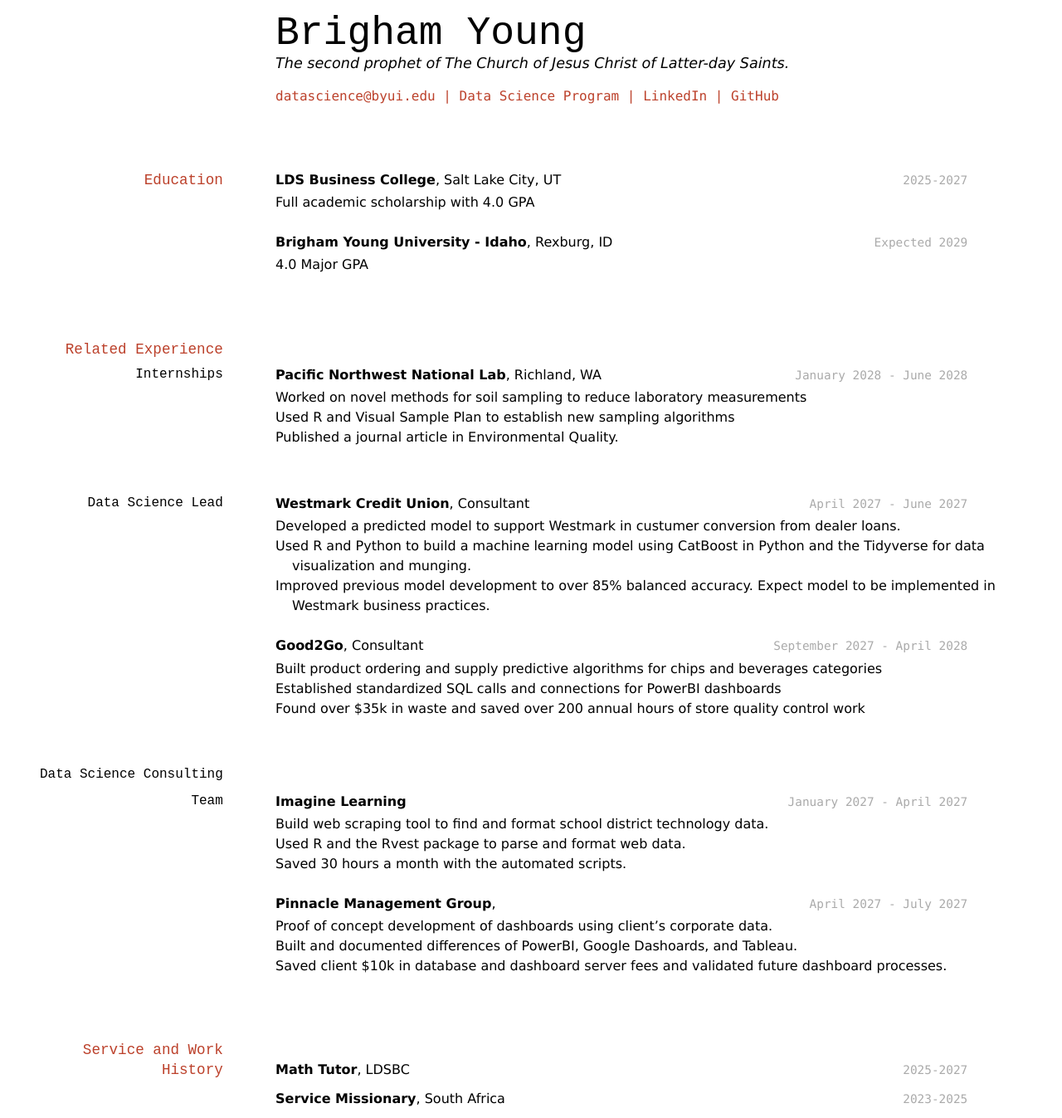
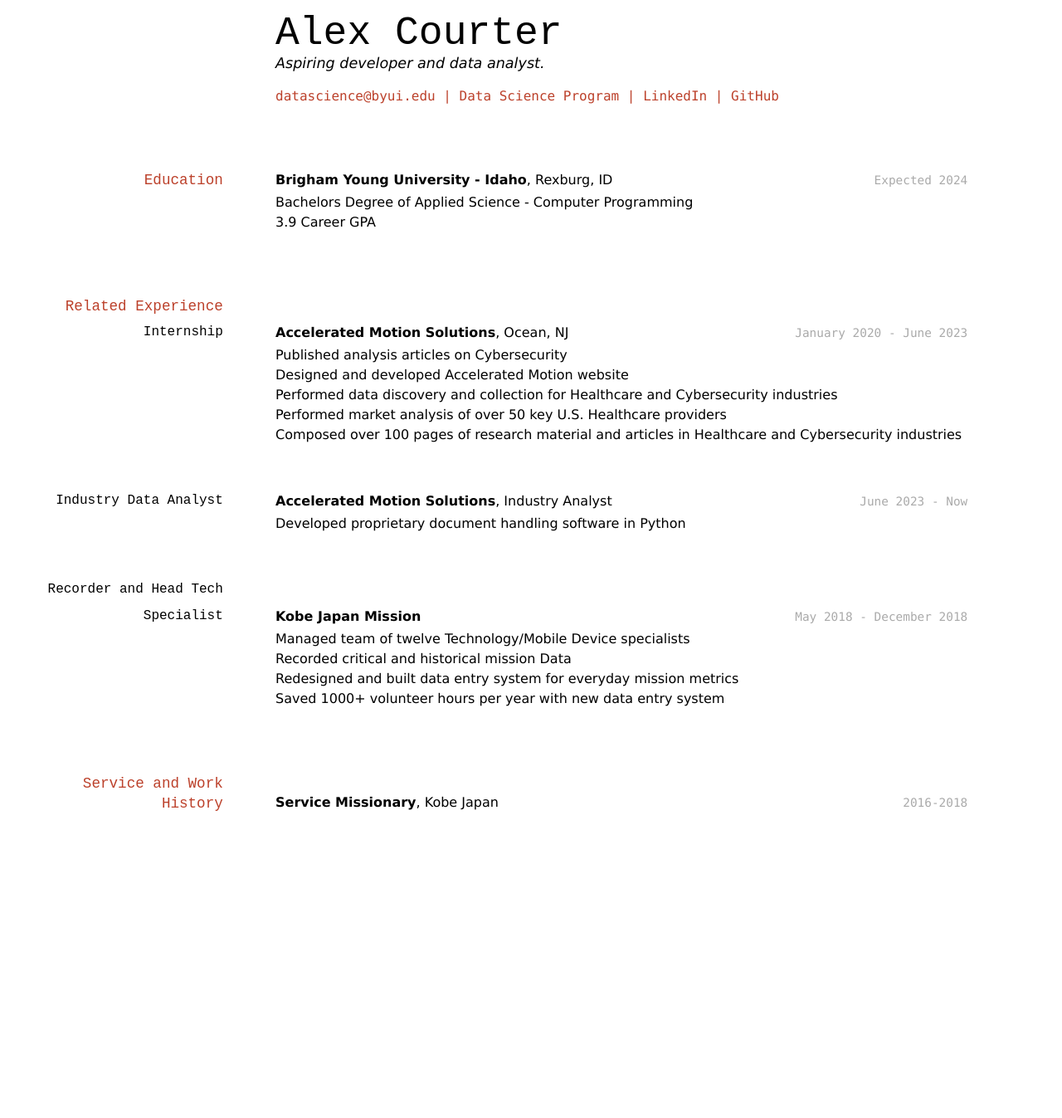
Before and after one commit to AlexxCourter/courter-resume, a Jekyll site: the page built from docs/index.md, in a window 1280 px wide. Shown: the whole page at 83% size. Built offline with Jekyll 4.4.1, drawn with Linux system fonts in a browser that asks for light colours; after the commit the page ends 990 px from its top, so only the background shows below that.

Commit message:
First draft docs>index.md

```diff
--- a/docs/index.md
+++ b/docs/index.md
@@ -1,9 +1,9 @@
 ---
 layout: cv
-title: Brigham Young's Resume
+title: Alex Courter's Resume
 ---
-# Brigham Young
-The second prophet of The Church of Jesus Christ of Latter-day Saints.
+# Alex Courter
+Aspiring developer and data analyst.
 
 <div id="webaddress">
 <a href="datascience@byui.edu">datascience@byui.edu</a>
@@ -14,72 +14,51 @@ The second prophet of The Church of Jesus Christ of Latter-day Saints.
 
 <!-- https://www.monique.tech/the-art-of-markdown -->
 
+
 ## Education
 
-`2025-2027`
-__LDS Business College__, Salt Lake City, UT
-
-- Full academic scholarship with 4.0 GPA
-
-`Expected 2029`
+`Expected 2024`
 __Brigham Young University - Idaho__, Rexburg, ID
 
-- 4.0 Major GPA
+- Bachelors Degree of Applied Science - Computer Programming
+- 3.9 Career GPA
 
 
 ## Related Experience
 
-### Internships
+### Internship
 
-`January 2028 - June 2028`
-__Pacific Northwest National Lab__, Richland, WA
+`January 2020 - June 2023`
+__Accelerated Motion Solutions__, Ocean, NJ
 
-- Worked on novel methods for soil sampling to reduce laboratory measurements
-- Used R and Visual Sample Plan to establish new sampling algorithms
-- Published a journal article in Environmental Quality.
+- Published analysis articles on Cybersecurity
+- Designed and developed Accelerated Motion website
+- Performed data discovery and collection for Healthcare and Cybersecurity industries
+- Performed market analysis of over 50 key U.S. Healthcare providers
+- Composed over 100 pages of research material and articles in Healthcare and Cybersecurity industries
 
-### Data Science Lead
+### Industry Data Analyst
 
-`April 2027 - June 2027`
-__Westmark Credit Union__, Consultant
+`June 2023 - Now`
+__Accelerated Motion Solutions__, Industry Analyst
 
-- Developed a predicted model to support Westmark in custumer conversion from dealer loans.
-- Used R and Python to build a machine learning model using CatBoost in Python and the Tidyverse for data visualization and munging.
-- Improved previous model development to over 85% balanced accuracy. Expect model to be implemented in Westmark business practices.
+- Developed proprietary document handling software in Python
 
-`September 2027 - April 2028`
-__Good2Go__, Consultant
+### Recorder and Head Tech Specialist
 
-- Built product ordering and supply predictive algorithms for chips and beverages categories
-- Established standardized SQL calls and connections for PowerBI dashboards
-- Found over $35k in waste and saved over 200 annual hours of store quality control work
+`May 2018 - December 2018`
+__Kobe Japan Mission__
 
-### Data Science Consulting Team
-
-`January 2027 - April 2027`
-__Imagine Learning__
-
-- Build web scraping tool to find and format school district technology data.
-- Used R and the Rvest package to parse and format web data.
-- Saved 30 hours a month with the automated scripts.
-
-`April 2027 - July 2027`
-__Pinnacle Management Group__,
-
-- Proof of concept development of dashboards using client's corporate data.
-- Built and documented differences of PowerBI, Google Dashoards, and Tableau.
-- Saved client $10k in database and dashboard server fees and validated future dashboard processes.
+- Managed team of twelve Technology/Mobile Device specialists
+- Recorded critical and historical mission Data
+- Redesigned and built data entry system for everyday mission metrics
+- Saved 1000+ volunteer hours per year with new data entry system
 
 
 ## Service and Work History
 
-`2025-2027`
-__Math Tutor__, LDSBC
-
-
-`2023-2025`
-__Service Missionary__, South Africa
-
+`2016-2018`
+__Service Missionary__, Kobe Japan
 
 
 <!-- ### Footer
```
Also changed, not shown: README.md.
